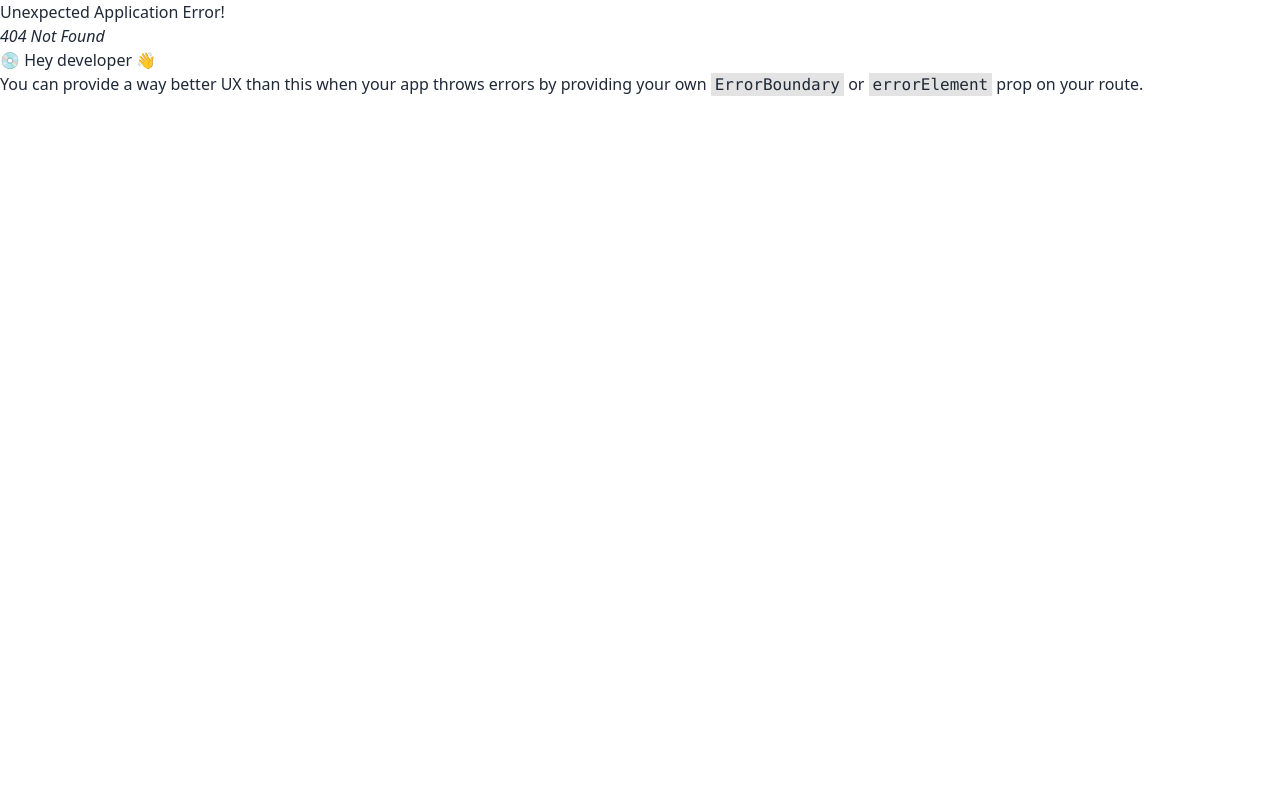
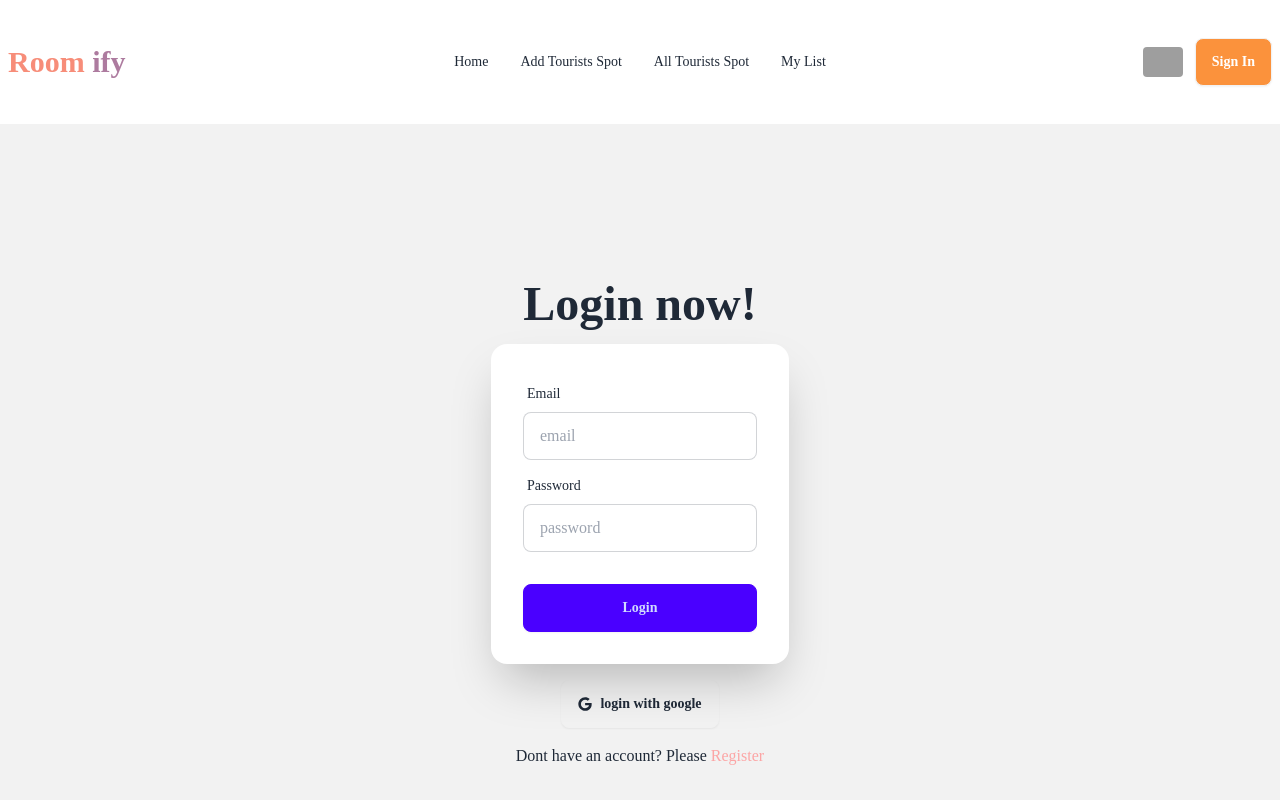
Before and after one commit to rakib135836/roomify, a React (Vite) app: page /login in a window 1280 px wide. Before the commit this address had no page. Shown: the top 800 px of the page. Built offline with nearby package versions, Linux system fonts and the light colour scheme; no server answers; grey boxes are pictures that could not be loaded; a web font is replaced by a local one.

Commit message:
login functionality done

```diff
--- a/package.json
+++ b/package.json
@@ -10,10 +10,14 @@
     "preview": "vite preview"
   },
   "dependencies": {
+    "firebase": "^10.11.1",
+    "leaflet": "^1.9.4",
     "localforage": "^1.10.0",
     "match-sorter": "^6.3.4",
     "react": "^18.2.0",
     "react-dom": "^18.2.0",
+    "react-icons": "^5.2.1",
+    "react-leaflet": "^4.2.1",
     "react-router-dom": "^6.23.0",
     "sort-by": "^1.2.0"
   },
--- /dev/null
+++ b/src/FirebaseProvider/FirebaseProvider.jsx
@@ -0,0 +1,70 @@
+import { createContext, useEffect, useState } from "react";
+import { createUserWithEmailAndPassword, getAuth, onAuthStateChanged, signInWithEmailAndPassword, signInWithPopup, signOut } from "firebase/auth";
+import app from "../firebase/firebase.config";
+import PropTypes from 'prop-types';
+
+const auth = getAuth(app);
+
+export const FirebaseContext = createContext(null);
+
+const FirebaseProvider = ({ children }) => {
+    const [user, setUser] = useState(null);
+    const [loading,setLoading]=useState(true);
+
+    const createUser = (email, password) => {
+        setLoading(true);
+        return createUserWithEmailAndPassword(auth, email, password);
+
+    }
+     const signIn=(email,password)=>{
+        setLoading(true);
+        return signInWithEmailAndPassword(auth,email,password);
+
+     }
+     const googleSignIn=(provider)=>{
+        return signInWithPopup(auth,provider);
+     }
+
+     const githubSignIn=(githubProvider)=>{
+        return signInWithPopup(auth,githubProvider);
+     }
+
+    const logOut = () => {
+        setLoading(true);
+        return signOut(auth);
+    }
+
+    useEffect(() => {
+        const unsubscribe = onAuthStateChanged(auth, currentUser => {
+            console.log('user in the on auth state changed', currentUser);
+            setUser(currentUser);
+
+            setLoading(false);
+
+        });
+        return () => {
+            unsubscribe();
+        }
+    }, [])
+
+
+    const authInfo = {
+        user,
+        createUser,
+        signIn,
+        loading,
+        googleSignIn,
+        githubSignIn,
+        logOut
+    }
+    return (
+        <FirebaseContext.Provider value={authInfo}>
+            {children}
+        </FirebaseContext.Provider>
+    );
+};
+FirebaseProvider.propTypes = {
+    children: PropTypes.node.isRequired
+};
+
+export default FirebaseProvider;
--- /dev/null
+++ b/src/firebase/firebase.config.js
@@ -0,0 +1,18 @@
+// Import the functions you need from the SDKs you need
+import { initializeApp } from "firebase/app";
+// TODO: Add SDKs for Firebase products that you want to use
+// https://firebase.google.com/docs/web/setup#available-libraries
+
+// Your web app's Firebase configuration
+const firebaseConfig = {
+  apiKey:import.meta.env. VITE_APIKEY ,
+  authDomain:import.meta.env. VITE_AUTHDOMAIN,
+  projectId:import.meta.env. VITE_PROJECTID ,
+  storageBucket:import.meta.env. VITE_STORAGEBUCKET ,
+  messagingSenderId:import.meta.env. VITE_MESSAGINGSENDERID ,
+  appId:import.meta.env. VITE_APPID
+};
+
+// Initialize Firebase
+const app = initializeApp(firebaseConfig);
+export default app;
--- a/src/pages/Home/Home.jsx
+++ b/src/pages/Home/Home.jsx
@@ -1,9 +1,14 @@
+import MapComponent from "./components/MapComponent";
 
 
 const Home = () => {
     return (
         <div>
             <h1>this is home </h1>
+            <div >
+                <h1>map component here </h1>
+            <MapComponent></MapComponent>
+            </div>
         </div>
     );
 };
--- /dev/null
+++ b/src/pages/Home/components/MapComponent.jsx
@@ -0,0 +1,21 @@
+// import { MapContainer, TileLayer, Marker, Popup } from 'react-leaflet';
+
+const MapComponent = () => {
+
+    // const position = [51.505, -0.09];
+    // return (
+    //     <MapContainer center={position} zoom={13} scrollWheelZoom={false}>
+    //     <TileLayer
+    //       attribution='&copy; <a href="https://www.openstreetmap.org/copyright">OpenStreetMap</a> contributors'
+    //       url="https://{s}.tile.openstreetmap.org/{z}/{x}/{y}.png"
+    //     />
+    //     <Marker position={position}>
+    //       <Popup>
+    //         A pretty CSS3 popup. <br /> Easily customizable.
+    //       </Popup>
+    //     </Marker>
+    //   </MapContainer>
+    // );
+};
+
+export default MapComponent;
--- /dev/null
+++ b/src/pages/Login/Login.jsx
@@ -0,0 +1,149 @@
+
+import { useContext, useState } from "react";
+import { FaGoogle} from "react-icons/fa6";
+import { Link, useLocation, useNavigate } from "react-router-dom";
+import { FirebaseContext } from "../../FirebaseProvider/FirebaseProvider";
+import { GoogleAuthProvider } from "firebase/auth";
+
+
+
+
+
+
+const Login = () => {
+
+
+
+    const [loginError, setLoginError] = useState('');
+
+    const { signIn, googleSignIn} = useContext(FirebaseContext);
+
+
+
+
+
+
+
+    const handleGoogleSignIn = () => {
+
+        const provider = new GoogleAuthProvider();
+        googleSignIn(provider)
+            .then(result => {
+                const loggedInUser = result.user;
+                console.log(loggedInUser);
+
+            })
+            .catch(error => {
+                console.error('error hoiche', error);
+
+
+            })
+    }
+
+
+
+
+
+    const location = useLocation();
+    const navigate = useNavigate();
+    console.log('location in the login page ', location);
+
+
+    const handleLogin = e => {
+        e.preventDefault();
+        console.log(e.currentTarget);
+        const form = new FormData(e.currentTarget);
+        const email = form.get('email');
+        const password = form.get('password')
+        console.log(email, password)
+
+
+        // reset error
+
+        setLoginError('');
+
+        signIn(email, password)
+            .then(result => {
+                console.log(result.user)
+
+                // nevigate after login
+
+                navigate(location?.state ? location.state : '/')
+            })
+            .catch(error => {
+                console.error(error)
+                setLoginError('invalid email or password');
+            })
+    }
+
+
+    return (
+
+
+        <div>
+
+
+
+            <div className="hero min-h-screen bg-base-200">
+
+
+                <div className="hero-content flex-col ">
+                    <div className="text-center lg:text-left">
+                        <h1 className="text-5xl font-bold">Login now!</h1>
+
+                    </div>
+                    <div className="card shrink-0 w-full max-w-sm shadow-2xl bg-base-100">
+
+
+                        <form onSubmit={handleLogin} className="card-body">
+
+                            <div className="form-control">
+                                <label className="label">
+                                    <span className="label-text">Email</span>
+                                </label>
+                                <input type="email" name="email" placeholder="email" className="input input-bordered" required />
+                            </div>
+                            <div className="form-control">
+                                <label className="label">
+                                    <span className="label-text">Password</span>
+                                </label>
+                                <input type="password" name="password" placeholder="password" className="input input-bordered" required />
+
+                            </div>
+
+                            <div className="form-control mt-6">
+                                <button className="btn btn-primary">Login</button>
+                            </div>
+                        </form>
+
+
+                    </div>
+
+
+                    <div>
+
+
+                        <button onClick={handleGoogleSignIn} className="btn">
+                            <FaGoogle />
+                            login with google
+                        </button>
+
+
+
+                        {
+                            loginError && <p className="text-red-500"> {loginError}</p>
+                        }
+
+                    </div>
+
+
+                    <p>Dont have an account? Please <Link className="text-red-300" to={"/register"}> Register</Link></p>
+                </div>
+
+
+            </div>
+        </div>
+    );
+};
+
+export default Login;
```
Also changed, not shown: src/main.jsx (+9 -1 lines), 1 other file (tests, documents, lock files or other folders).
